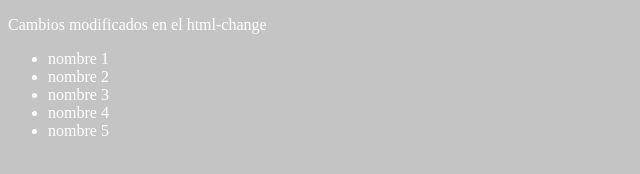
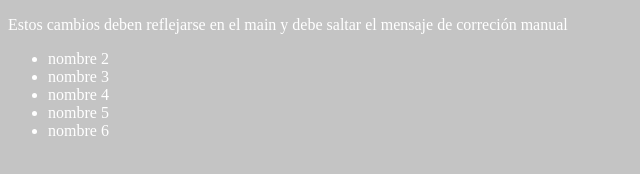
Before and after one commit to PpexRay/GitHubCourseJonMircha, a plain HTML site: page index.html in a window 1280 px wide. Shown: the whole page, without its empty margins (0-640 px from the left). Drawn offline with Linux system fonts and the light colour scheme.

Commit message:
cambios en el parrafo

```diff
--- a/index.html
+++ b/index.html
@@ -9,14 +9,14 @@
 <link rel="stylesheet" href="./styles.css">
 <body>
 
-  <p>Cambios modificados en el html-change</p>
+  <p>Estos cambios deben reflejarse en el main y debe saltar el mensaje de correción manual</p>
 
   <ul>
-    <li>nombre 1</li>
     <li>nombre 2</li>
     <li>nombre 3</li>
     <li>nombre 4</li>
     <li>nombre 5</li>
+    <li>nombre 6</li>
   </ul>
 
 </body>
```
